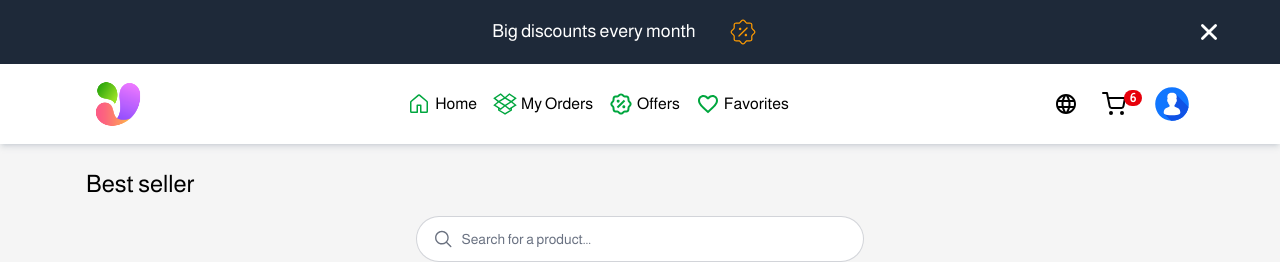
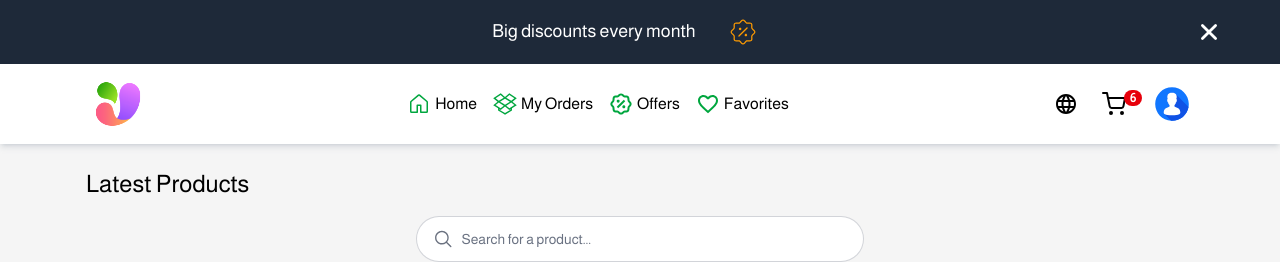
Before and after one commit to ali98nadhum/ecommerce-front, a React (Vite) app: page /latest-products in a window 1280 px wide. Shown: the top 262 px of the page. Built offline with nearby package versions, Linux system fonts and the light colour scheme.

Commit message:
update LatestProductsPage

```diff
--- a/src/pages/LatestProductsPage/LatestProductsPage.jsx
+++ b/src/pages/LatestProductsPage/LatestProductsPage.jsx
@@ -120,7 +120,7 @@ const LatestProductsPage = () => {
   return (
     <div className="pt-6 pb-32">
       <Container>
-        <h1 className="text-[18px] sm:text-2xl">{t("best-seller")} </h1>
+        <h1 className="text-[18px] sm:text-2xl">{t("Latest-Products")} </h1>
         <div className="pt-4 flex items-center justify-center">
           <SearchBar />
         </div>
```
